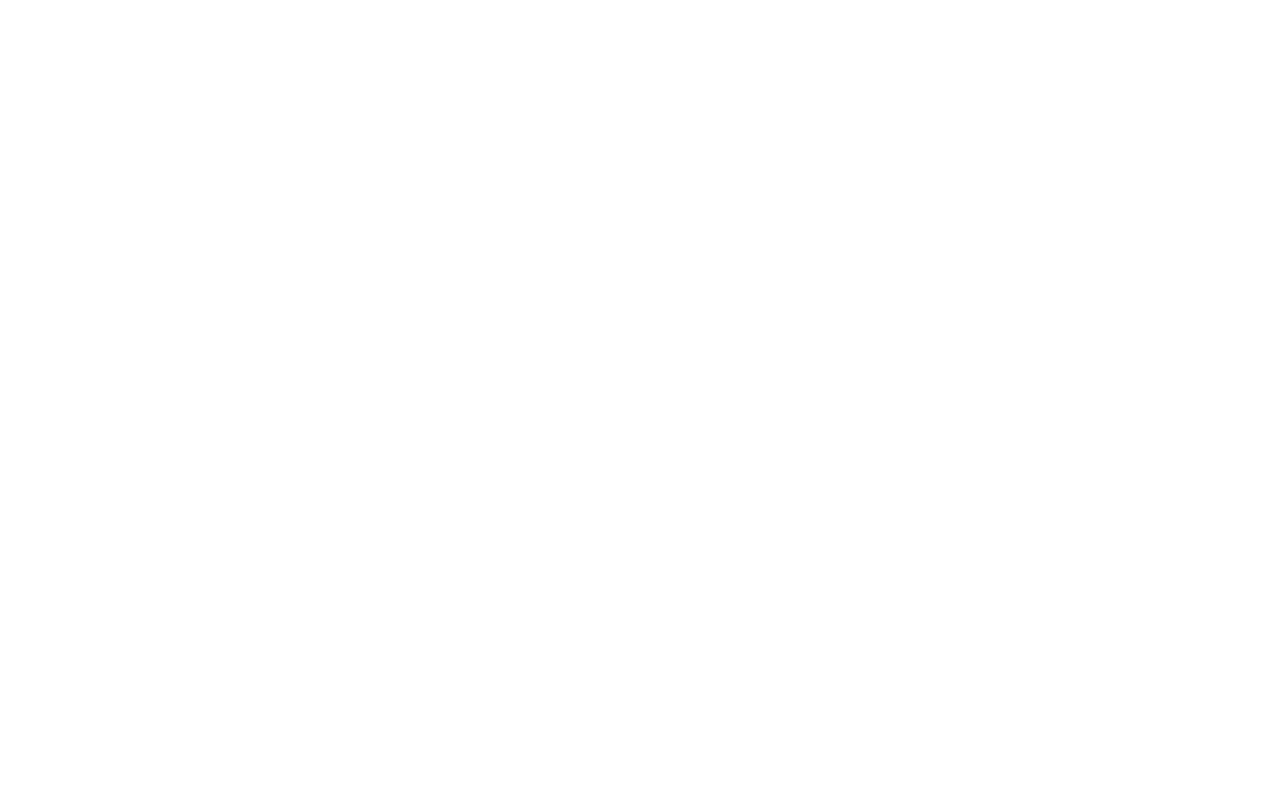
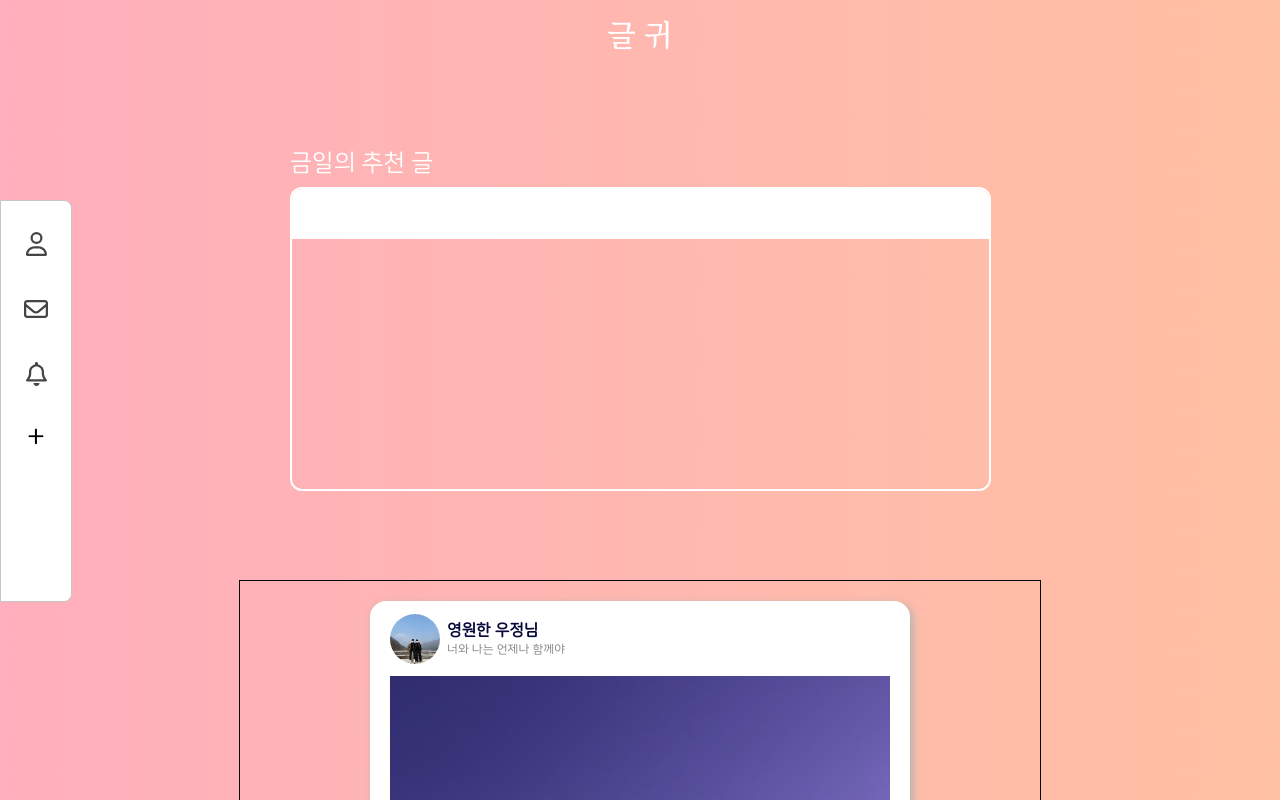
Before and after one commit to cleangun/GeulGwi_webproject, a React (Create React App) app in the folder geul-gwi/: page /main in a window 1280 px wide. Shown: the top 800 px of the page. Built offline with nearby package versions, Linux system fonts and the light colour scheme.

Commit message:
AhnGeon Recent Commit

```diff
--- a/geul-gwi/src/Routes/main/MainRoute.js
+++ b/geul-gwi/src/Routes/main/MainRoute.js
@@ -1,12 +1,20 @@
 import React from 'react';
-import { BrowserRouter,Routes, Route } from 'react-router-dom';
+import { BrowserRouter, Routes, Route } from 'react-router-dom';
+
+// Import Component
+import Home from 'component/main/Home';
+import ChallengeRouter from './challenge/ChallengeRouter';
+
+// Import Context
+import UserStore from 'contextStore/UserStore';
 
 const MainRoute = () => {
-    <BrowserRouter>
+    return (
         <Routes>
-            <Route path='/'></Route>
+            <Route path='/' element={<Home />}></Route>
+            <Route path='/challenge/*' element={<ChallengeRouter />}></Route>
         </Routes>
-    </BrowserRouter>
+    );
 };
 
 export default MainRoute;
--- /dev/null
+++ b/geul-gwi/src/Routes/main/challenge/ChallengeRouter.js
@@ -0,0 +1,20 @@
+import Home from "component/main/Home";
+import React from "react";
+import { Route, Router, Routes } from "react-router-dom";
+
+
+// Import Component
+import WriteChallenge from "./WriteChallenge";
+
+
+const ChallengeRouter = () => {
+    return (
+        <Routes>
+            <Route path='/' element={<WriteChallenge />}></Route>
+            <Route path='/show_post/*' elemen={''}></Route>
+            <Route path='/write_post/*' element={<WriteChallenge />}></Route>
+        </Routes>
+    );
+}
+
+export default ChallengeRouter;
--- /dev/null
+++ b/geul-gwi/src/Routes/main/challenge/WriteChallenge.js
@@ -0,0 +1,20 @@
+import React from "react";
+import styled from "styled-components";
+
+
+const WriteChallenge = () => {
+    return (
+        <TempFrame>
+            여기는 challenge 글 작성 폼입니다.
+        </TempFrame>
+    );
+}
+
+export default WriteChallenge;
+
+const TempFrame = styled.div`
+    width : 700px;
+    height : 1000px;
+    margin : 0 auto;
+    border : 1px solid black;
+`
--- a/geul-gwi/src/component/common/leftNav/LeftNavbar.js
+++ b/geul-gwi/src/component/common/leftNav/LeftNavbar.js
@@ -1,4 +1,5 @@
 import {React , useState} from 'react';
+import { Navigate } from 'react-router-dom';
 import styled from 'styled-components';
 // css import
 import path from 'css/common/leftNav/leftNav.css'
@@ -10,12 +11,21 @@
 
 
 // State
+
+
+// function
+const newWrite = () => {
+    console.log("newWrite");
+    // 로그인이 되어있을 때만 이동할 수 있도록 작성
+    <Navigate to="/main/challenge/write_post" replace={true}/>
+}
+
 const LeftNavbar = () => {
     const [userHover, setUserHover] = useState(true);
     const [envelopeHover, setEnvelopeHover] = useState(true);
     const [bellHover, setBellHover] = useState(true);
-
-
+    const [writeHover, setWriteHover] = useState(true);
+    // 아이콘 Hover Effect 처리
     const setHover = (stateName, isTrue) => {
         switch (stateName){
             case "user":
@@ -27,14 +37,19 @@
             case "bell":
                 setBellHover(isTrue);
                 break;
+            case "write":
+                setWriteHover(isTrue);
+                break;
             default:
                 break;
         }
-
     };
 
+    // 글 작성 이벤트
+
+
+
     return (
-
         <NavBar>
             <ItemContainer>
                 <Item
@@ -50,7 +65,14 @@
                 <Item
                 onMouseOver={() => setHover("bell",false)}
                 onMouseOut={() => setHover("bell",true)}>
-                    <FontAwesomeIcon size="xl" color={'#444444'} title='메시지' icon={bellHover ? RegularBell : SolidBell}/>
+                    <FontAwesomeIcon size="xl" color={'#444444'} title='알림' icon={bellHover ? RegularBell : SolidBell}/>
+                </Item>
+                <Item
+                onMouseOver={() => setHover("write",false)}
+                onMouseOut={() => setHover("write",true)}
+                onClick={newWrite}
+                className={writeHover ? "writeHoverOut" : "writeHover"}>
+                    <span>+</span>
                 </Item>
 
 
@@ -87,13 +109,14 @@
 `
 // Item을 담음 (ItemContainer보다 하위)
 const Item = styled.div`
-    display : inline-flex;
+    display : flex;
     width : 45px;
     height : 45px;
     margin : 10px;
     justify-content: center;
     align-items: center;
     cursor : pointer;
+    padding : 0px;
 
 `
 
--- a/geul-gwi/src/component/user/register/Register.js
+++ b/geul-gwi/src/component/user/register/Register.js
@@ -107,9 +107,18 @@
 
     // 아이디 유효성 검사
     const CheckIdExist = (event) => {
-        axios.post(AxiosAddress,userId)
+        const data = {
+            userId : Id
+        }
+        axios.get(AxiosAddress,data)
         .then((response) => {
             console.log("CheckId Axios Success");
+            if (response == true){
+                console.log("id available");
+            }
+            else if (response == false) {
+                console.log("id exist");
+            }
         })
         .catch((error) => {
             console.log(error);
--- /dev/null
+++ b/geul-gwi/src/contextStore/UserStore.js
@@ -0,0 +1,51 @@
+import { faHourglassEmpty } from '@fortawesome/free-solid-svg-icons';
+import React, { useContext } from 'react'
+import { useState } from 'react';
+
+export const userStoreContext = React.createContext({
+    loggedUser : {
+            userid : '',
+            email : '',
+            name : ''
+    },
+    loggedIn : false,
+    setLoggedUser : () => {},
+    setLoggedIn : () => {}
+});
+
+const UserStore = ({children}) => {
+    const setLoggedUser = (data) => {
+        setState(prevState => (
+            {
+                ...prevState,
+                loggedUser : data
+            }
+        ))
+    }
+
+    const setLoggedIn = () => {
+        setState(prevState => (
+            {
+                ...prevState,
+                loggedIn : !prevState.loggedIn
+            }
+        ))
+    }
+
+    const initialState = {
+        loggedUser : {},
+        loggedIn : false,
+        setLoggedUser,
+        setLoggedIn
+    }
+
+    const [state, setState] = useState(initialState)
+
+    return (
+        <userStoreContext.Provider value={state}>
+            {children}
+        </userStoreContext.Provider>
+    );
+};
+
+export default UserStore;
--- a/geul-gwi/src/css/common/leftNav/leftNav.css
+++ b/geul-gwi/src/css/common/leftNav/leftNav.css
@@ -1,6 +1,11 @@
-.user:hover{
-
+.writeHover{
+    background-color: #444444;
+    color : white;
+    font-size : 30px;
+    border-radius : 12px;
 }
-.message{
-
+.writeHoverOut{
+    font-size : 30px;
+    background-color : white;
+    color : black;
 }
```
Also changed, not shown: geul-gwi/src/Routes/user/User.js (+5 -5 lines).
